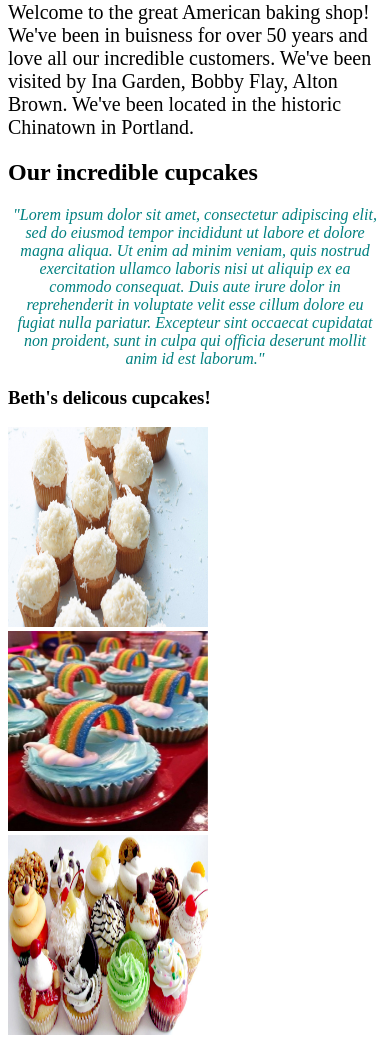
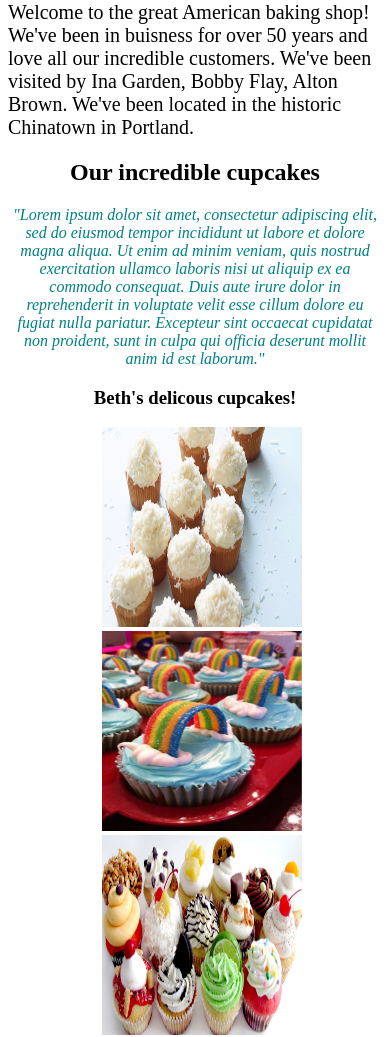
Before and after one commit to bethhansen/cupcake-shop, a plain HTML site: page index.html in a window 390 px wide. Shown: the part 79-1116 px from the top of the page. Drawn offline with Linux system fonts and the light colour scheme.

Commit message:
add different viewport sizing

```diff
--- a/css/styles.css
+++ b/css/styles.css
@@ -13,3 +13,24 @@ img {
   height: 200px;
   width: 200px;
 }
+
+
+@media screen and (max-width: 420px) {
+  h2 {
+    text-align: center;
+  }
+  h3 {
+    text-align: center;
+  }
+  .img {
+    display:block;
+    margin: auto;
+    width: 50%;
+  }
+}
+
+@media screen and (max-width: 1000px) and (min-width: 700px){
+  body {
+    background-color: #ffe6f2;
+  }
+}
--- a/index.html
+++ b/index.html
@@ -10,8 +10,10 @@
     <h2>Our incredible cupcakes</h2>
     <p class="cupcake-story"> "Lorem ipsum dolor sit amet, consectetur adipiscing elit, sed do eiusmod tempor incididunt ut labore et dolore magna aliqua. Ut enim ad minim veniam, quis nostrud exercitation ullamco laboris nisi ut aliquip ex ea commodo consequat. Duis aute irure dolor in reprehenderit in voluptate velit esse cillum dolore eu fugiat nulla pariatur. Excepteur sint occaecat cupidatat non proident, sunt in culpa qui officia deserunt mollit anim id est laborum." </p>
     <h3> Beth's delicous cupcakes!</h3>
-    <img src="img/coconut-cupcakes.jpg" alt="coconut cupcake">
-    <img src="img/rainbow-cupcake.jpg" alt="coconut cupcake">
-    <img src="img/mini-cupcakes.jpg" alt="coconut cupcake">
+    <div class="img">
+      <img src="img/coconut-cupcakes.jpg" alt="coconut cupcake">
+      <img src="img/rainbow-cupcake.jpg" alt="coconut cupcake">
+      <img src="img/mini-cupcakes.jpg" alt="coconut cupcake">
+    </div>
   </body>
 </html>
```
